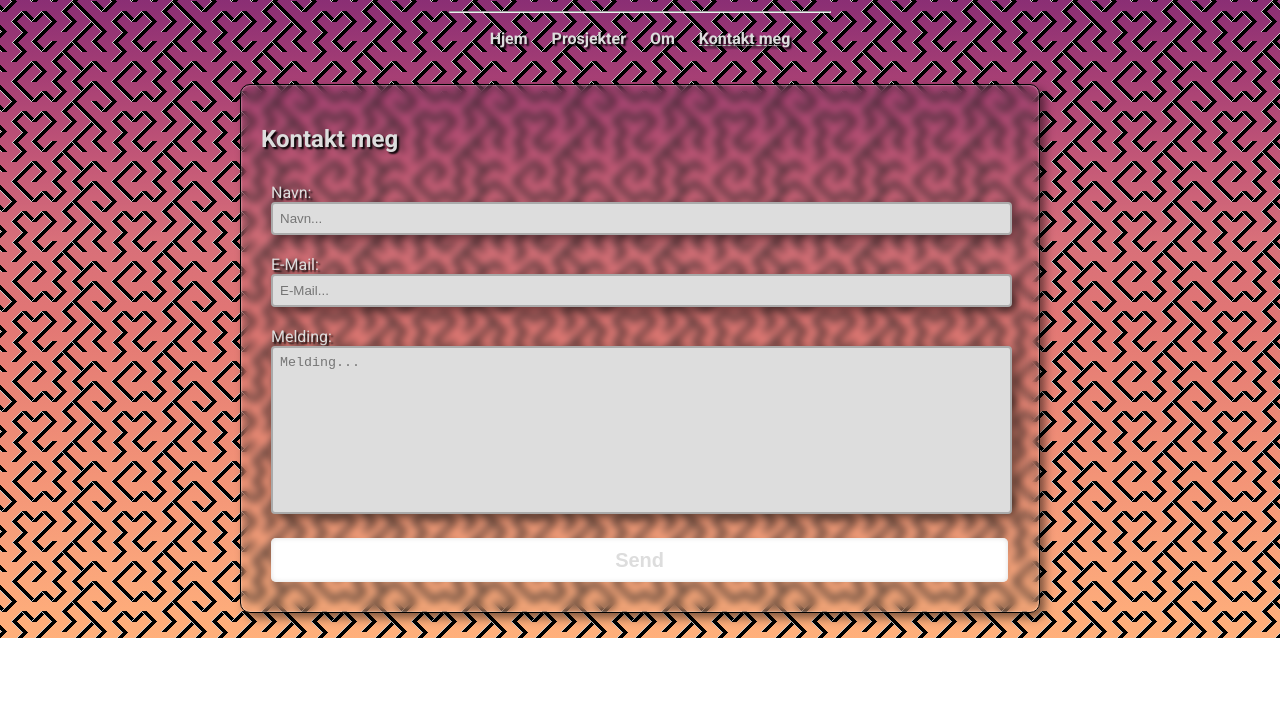
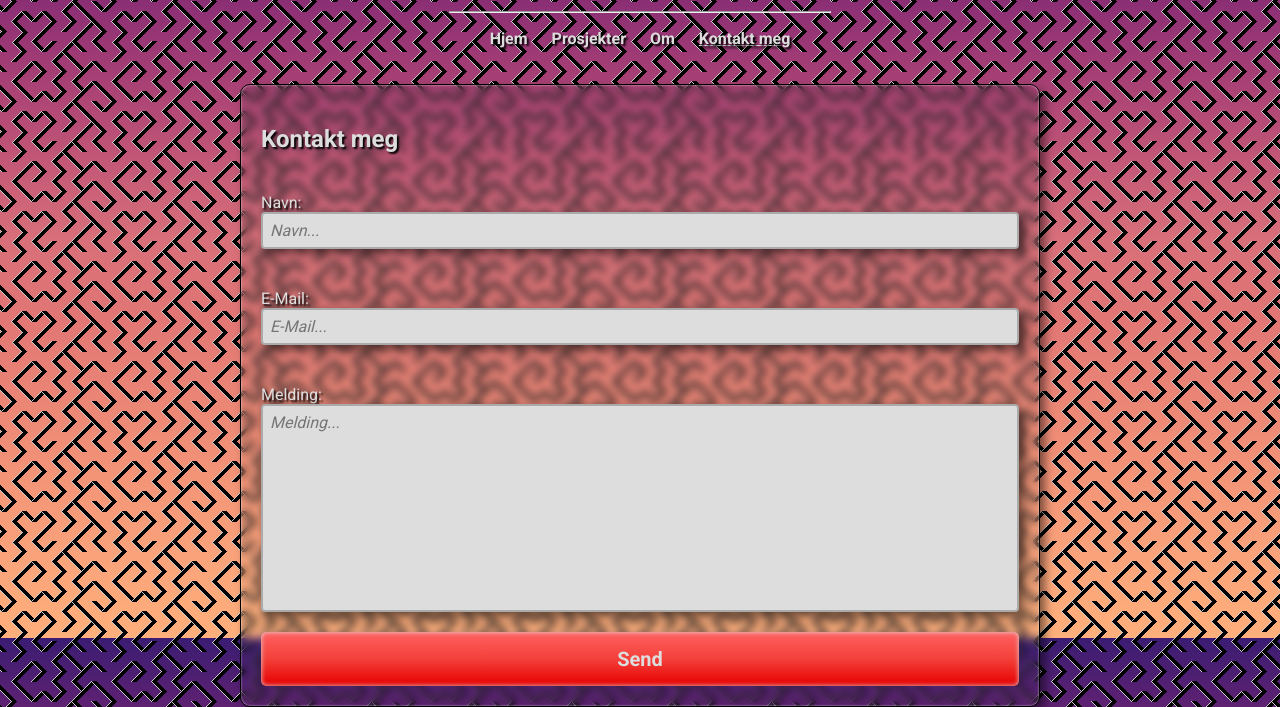
Before and after one commit to 10an/10an.github.io, a plain HTML site: page contact.html in a window 1280 px wide. Shown: the part 162-869 px from the top of the page. Before the commit the page ends 800 px from the top, so only its background shows below. Drawn offline with Linux system fonts and the light colour scheme.

Commit message:
update 1

```diff
--- a/contact.html
+++ b/contact.html
@@ -22,19 +22,19 @@
     <main>
       <h2>Kontakt meg</h2>
       <form action="contact">
-        <div class="formEntry">
-          <label for="name">Navn:</label>
+        <label for="name">
+          Navn:
           <input type="text" name="name" id="name" placeholder="Navn..." required>
-        </div>
-        <div class="formEntry">
-          <label for="email">E-Mail:</label>
+        </label>
+        <label for="email">
+          E-Mail:
           <input type="email" name="email" id="email" placeholder="E-Mail..." required>
-        </div>
-        <div class="formEntry">
-          <label for="message">Melding:</label>
-          <textarea name="message" id="message" cols="30" rows="10" placeholder="Melding..." pattern=".{2}" required></textarea>
-        </div>
-        <div class="formEntry">
+        </label>
+        <label for="message">
+          Melding:
+          <textarea name="message" id="message" cols="30" rows="10" placeholder="Melding..." required></textarea>
+        </label>
+        <div class="center">
           <input type="submit" value="Send" id="submit">
         </div>
       </form>
--- a/styles.css
+++ b/styles.css
@@ -4,10 +4,13 @@ html {
   }
 
   body {
+      max-height: 91%;
     max-width: 800px;
     margin: 40px auto;
     padding: 0 10px;
-    background-image: url("images/mosaic.png"), linear-gradient(
+    background-color: #ddd;
+    background-image: url("images/mosaic.png"),
+      linear-gradient(
         180deg,
         hsl(261deg 60% 28%) 0%,
         hsl(290deg 54% 29%) 10%,
@@ -75,8 +78,10 @@ ul {
     text-decoration: underline;
   }
 
-
-textarea, input {
+  textarea,
+  input {
+      font-family: "roboto";
+      font-size: 1rem;
     box-shadow: 5px 5px 10px #00000070;
     padding: 7px;
     border: 2px solid #aaa;
@@ -84,23 +89,30 @@ textarea, input {
     background-color: #ddd;
     width: inherit;
     resize: none;
-    width: 98%;
+    width: 100%;
+    box-sizing: border-box;
+  }
 
+  form :placeholder-shown{
+      color: #888;
+      font-style: italic;
+  }
+
+  #center {
+      text-align: center;
   }
 
   #submit {
-    height: 30px;
+    padding: 15px;
     color: #ddd;
     font-weight: 700;
     font-size: 20px;
-    box-sizing: content-box;
-    background: white;
     border: none;
     border-radius: 5px;
     box-shadow: inset 0 0 5px #ddd;
   }
 
-form input[type="submit"]{
+  form:invalid input[type="submit"] {
     background-image: linear-gradient(
       0deg,
       hsl(0deg 100% 45%) 1%,
@@ -109,7 +121,7 @@ form input[type="submit"]{
     );
   }
 
-#submit:valid input[type="submit"] {
+  form:valid input[type="submit"] {
     background-image: linear-gradient(
       0deg,
       hsl(122deg 100% 34%) 0%,
@@ -132,9 +144,11 @@ form input[type="submit"]{
       hsl(117deg 63% 55%) 50%,
       hsl(117deg 100% 72%) 100%
     );
-    box-shadow: inset 0 0 5px #ddd, 0 0 20px rgb(255, 255, 255);
+    box-shadow: inherit, 0 0 20px rgb(255, 255, 255);
   }
 
-.formEntry {
-    padding: 10px;
+  label {
+      display: grid;
+      padding-bottom: 20px;
+      padding-top: 20px;
   }
```
Lines whose indentation alone changed are shown as unchanged.
